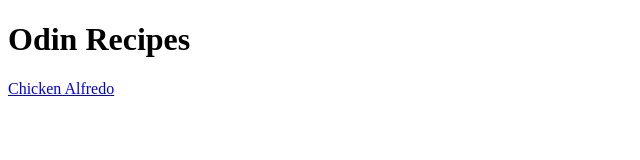
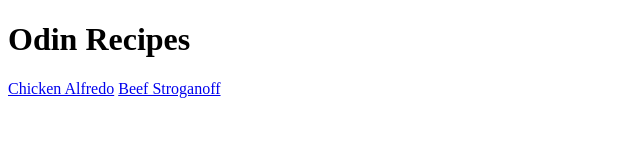
Before and after one commit to VivaLaEnd/odin-recipes, a plain HTML site: page index.html in a window 1280 px wide. Shown: the whole page, without its empty margins (0-640 px from the left). Drawn offline with Linux system fonts and the light colour scheme.

Commit message:
add link to stroganoff on index

```diff
--- a/index.html
+++ b/index.html
@@ -9,5 +9,6 @@
 <body>
     <h1>Odin Recipes</h1>
     <a href="recipes/chicken_alfredo.html">Chicken Alfredo</a>
+    <a href="recipes/beef_stroganoff.html">Beef Stroganoff</a>
 </body>
 </html>
```
